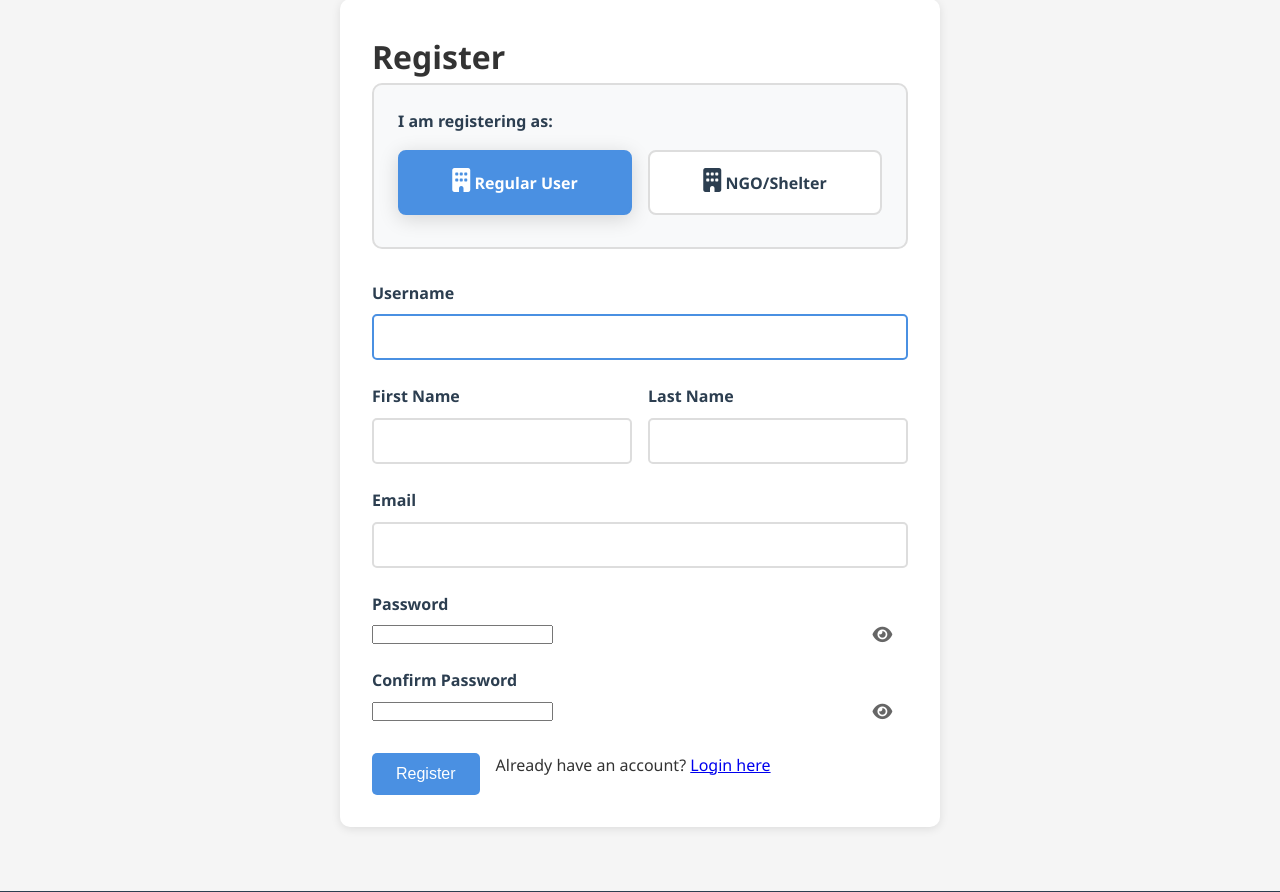
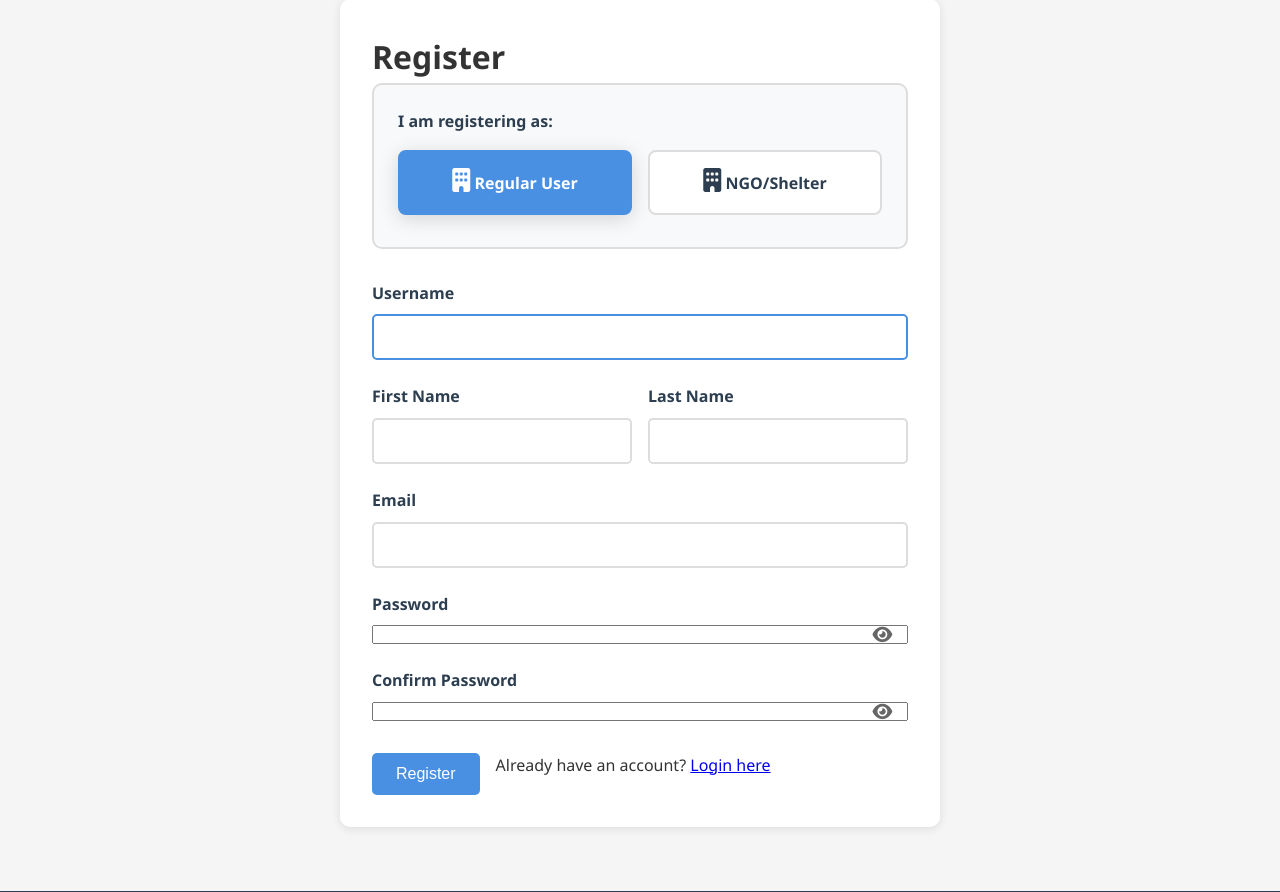
Before and after one commit to theakshatkhandelwal/ANIMAL-RESCUE, a Django app: page /register/ in a window 1280 px wide. Shown: the part 135-1027 px from the top of the page. Run offline with Django 4.2, Linux system fonts and the light colour scheme.

Commit message:
Fix password field sizing and add image error handling

```diff
--- a/animal_rescue/urls.py
+++ b/animal_rescue/urls.py
@@ -7,6 +7,7 @@
 from django.conf.urls.static import static
 from django.views.static import serve
 from django.urls import re_path
+import os
 
 urlpatterns = [
     path('admin/', admin.site.urls),
@@ -20,6 +21,12 @@
 else:
     # Serve media files in production (for Render)
     # Note: For production, consider using cloud storage (AWS S3, Cloudinary) instead
-    urlpatterns += [
-        re_path(r'^media/(?P<path>.*)$', serve, {'document_root': settings.MEDIA_ROOT}),
-    ]
+    # Render's filesystem is ephemeral, so uploaded files may be lost on restart
+    media_root = settings.MEDIA_ROOT
+    if os.path.exists(media_root):
+        urlpatterns += [
+            re_path(r'^media/(?P<path>.*)$', serve, {
+                'document_root': media_root,
+                'show_indexes': False,
+            }),
+        ]
--- a/static/css/style.css
+++ b/static/css/style.css
@@ -760,18 +760,37 @@
 }
 
 /* Password Input Wrapper */
+.password-field-group {
+    width: 100%;
+}
+
 .password-input-wrapper {
     position: relative;
     display: flex;
     align-items: center;
     width: 100%;
-}
-
-.password-input-wrapper .form-control {
+    max-width: 100%;
+}
+
+.password-input-wrapper .form-control,
+.password-input-wrapper input[type="password"],
+.password-input-wrapper input[type="text"],
+.password-input-wrapper input {
     padding-right: 50px;
-    flex: 1;
-    width: 100%;
-    min-width: 0; /* Prevents flex item from overflowing */
+    flex: 1 1 auto;
+    width: 100% !important;
+    min-width: 0;
+    max-width: 100%;
+    box-sizing: border-box;
+}
+
+/* Ensure both password fields have same width */
+#id_password1,
+#id_password2 {
+    width: 100% !important;
+    max-width: 100% !important;
+    box-sizing: border-box !important;
+    flex: 1 1 auto !important;
 }
 
 .password-toggle {
--- a/templates/rescue/adoption_request_form.html
+++ b/templates/rescue/adoption_request_form.html
@@ -8,7 +8,10 @@
         <h1>Adoption Request for {{ animal.name }}</h1>
         <div class="animal-preview">
             {% if animal.photo %}
-                <img src="{{ animal.photo.url }}" alt="{{ animal.name }}">
+                <img src="{{ animal.photo.url }}" alt="{{ animal.name }}" onerror="this.style.display='none'; this.nextElementSibling.style.display='flex';">
+                <div class="no-image" style="display: none;">
+                    <i class="fas fa-image"></i>
+                </div>
             {% endif %}
             <p><strong>{{ animal.get_animal_type_display }}</strong> - {{ animal.breed|default:"Mixed breed" }}</p>
         </div>
--- a/templates/rescue/animal_detail.html
+++ b/templates/rescue/animal_detail.html
@@ -7,7 +7,10 @@
     <div class="animal-detail">
         <div class="animal-detail-image">
             {% if animal.photo %}
-                <img src="{{ animal.photo.url }}" alt="{{ animal.name }}">
+                <img src="{{ animal.photo.url }}" alt="{{ animal.name }}" onerror="this.style.display='none'; this.nextElementSibling.style.display='flex';">
+                <div class="no-image large" style="display: none;">
+                    <i class="fas fa-image"></i>
+                </div>
             {% else %}
                 <div class="no-image large">
                     <i class="fas fa-image"></i>
--- a/templates/rescue/animal_list.html
+++ b/templates/rescue/animal_list.html
@@ -33,7 +33,10 @@
         {% for animal in page_obj %}
         <div class="animal-card">
             {% if animal.photo %}
-                <img src="{{ animal.photo.url }}" alt="{{ animal.name }}">
+                <img src="{{ animal.photo.url }}" alt="{{ animal.name }}" onerror="this.style.display='none'; this.nextElementSibling.style.display='flex';">
+                <div class="no-image" style="display: none;">
+                    <i class="fas fa-image"></i>
+                </div>
             {% else %}
                 <div class="no-image">
                     <i class="fas fa-image"></i>
--- a/templates/rescue/dashboard.html
+++ b/templates/rescue/dashboard.html
@@ -53,7 +53,10 @@
                 {% for animal in animals %}
                 <div class="animal-card">
                     {% if animal.photo %}
-                        <img src="{{ animal.photo.url }}" alt="{{ animal.name }}">
+                        <img src="{{ animal.photo.url }}" alt="{{ animal.name }}" onerror="this.style.display='none'; this.nextElementSibling.style.display='flex';">
+                        <div class="no-image" style="display: none;">
+                            <i class="fas fa-image"></i>
+                        </div>
                     {% else %}
                         <div class="no-image">
                             <i class="fas fa-image"></i>
--- a/templates/rescue/register.html
+++ b/templates/rescue/register.html
@@ -63,7 +63,7 @@
                 {% endif %}
             </div>
 
-            <div class="form-group">
+            <div class="form-group password-field-group">
                 <label for="{{ form.password1.id_for_label }}">Password</label>
                 <div class="password-input-wrapper">
                     {{ form.password1 }}
@@ -76,7 +76,7 @@
                 {% endif %}
             </div>
 
-            <div class="form-group">
+            <div class="form-group password-field-group">
                 <label for="{{ form.password2.id_for_label }}">Confirm Password</label>
                 <div class="password-input-wrapper">
                     {{ form.password2 }}
--- a/templates/rescue/report_detail.html
+++ b/templates/rescue/report_detail.html
@@ -7,7 +7,10 @@
     <div class="report-detail">
         <div class="report-detail-image">
             {% if report.photo %}
-                <img src="{{ report.photo.url }}" alt="Report photo">
+                <img src="{{ report.photo.url }}" alt="Report photo" onerror="this.style.display='none'; this.nextElementSibling.style.display='flex';">
+                <div class="no-image large" style="display: none;">
+                    <i class="fas fa-image"></i>
+                </div>
             {% else %}
                 <div class="no-image large">
                     <i class="fas fa-image"></i>
--- a/templates/rescue/report_list.html
+++ b/templates/rescue/report_list.html
@@ -44,7 +44,10 @@
         {% for report in page_obj %}
         <div class="report-card">
             {% if report.photo %}
-                <img src="{{ report.photo.url }}" alt="Report photo">
+                <img src="{{ report.photo.url }}" alt="Report photo" onerror="this.style.display='none'; this.nextElementSibling.style.display='flex';">
+                <div class="no-image" style="display: none;">
+                    <i class="fas fa-image"></i>
+                </div>
             {% else %}
                 <div class="no-image">
                     <i class="fas fa-image"></i>
```
Also changed, not shown: templates/rescue/home.html (+8 -2 lines).
